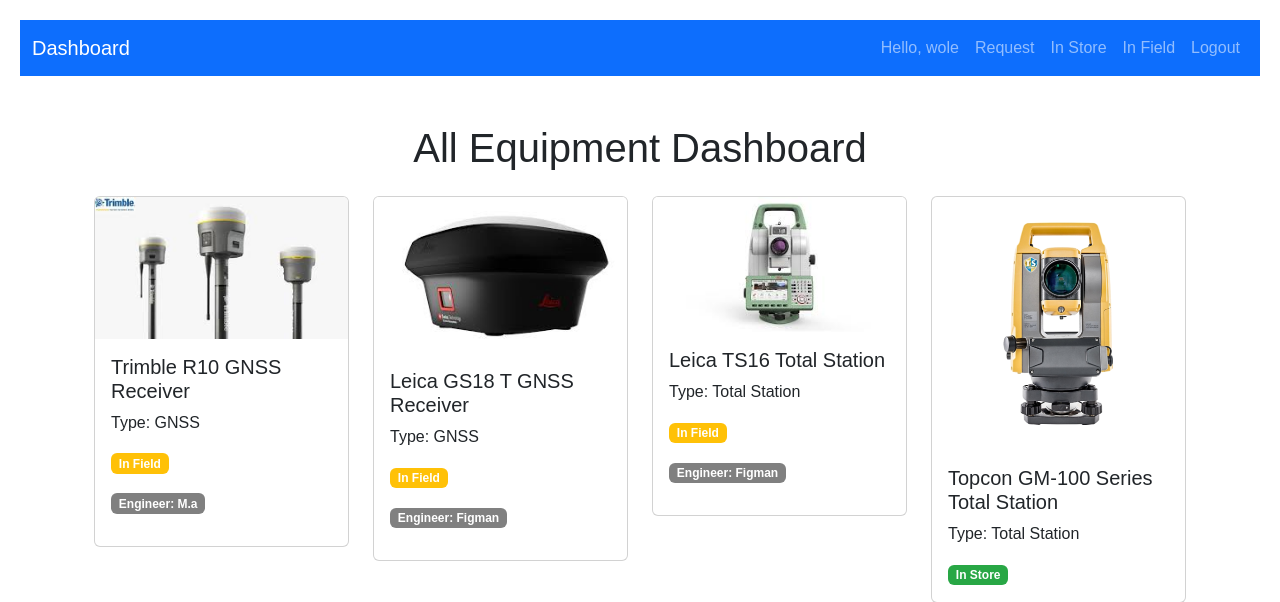
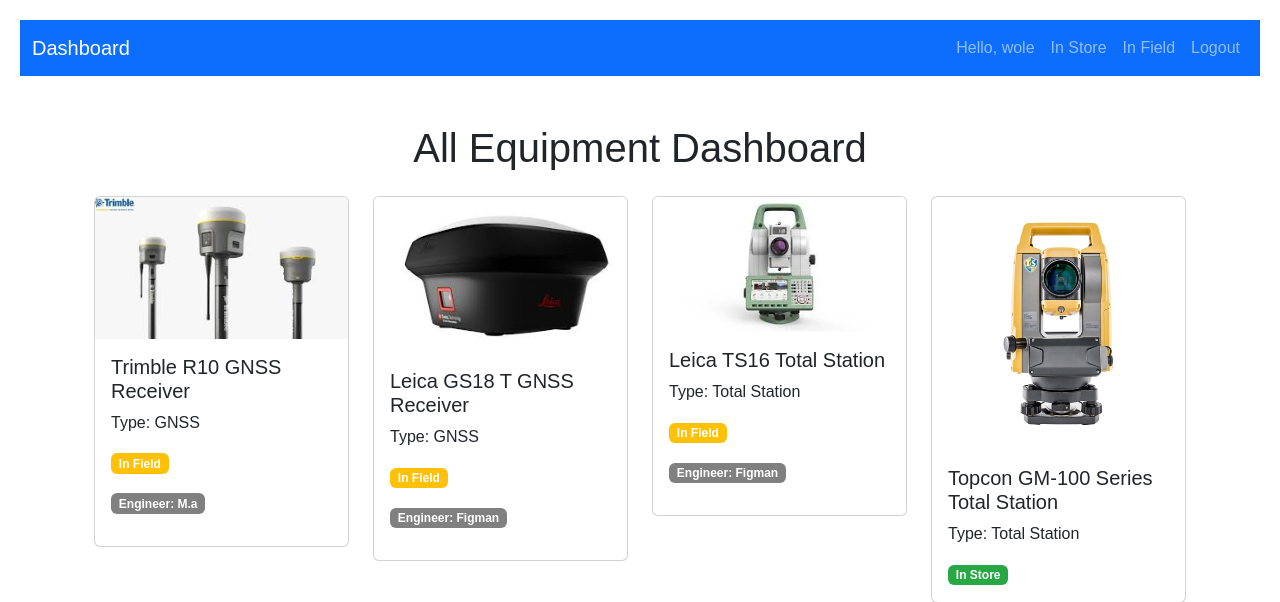
Before and after one commit to wole-abraham/Django-Inventory, a Django app: page /dashboard/ in a window 1280 px wide. Shown: the top 602 px of the page. Run offline with Django 5.2, Linux system fonts and the light colour scheme; a user stored in the database is signed in; data comes from the database, SQL or seed files in the repository.

Commit message:
updated nav

```diff
--- a/survey_system/templates/base/base_dashboard.html
+++ b/survey_system/templates/base/base_dashboard.html
@@ -60,11 +60,11 @@
             <span class="nav-link">Hello, {{ user.username }}</span>
           </li>
           <li class="nav-item">
-            <a class="nav-link" href="{% url 'request_equipment' %}">Request</a>
+            <a class="nav-link" href="{% url 'request_equipment' %}">In Store</a>
           </li>
-          <li class="nav-item">
+          <!-- <li class="nav-item">
             <a class="nav-link" href="{% url 'equipment' %}">In Store</a>
-          </li>
+          </li> -->
           <li class="nav-item">
             <a class="nav-link" href="{% url 'profile' %}">In Field</a>
           </li>
```
